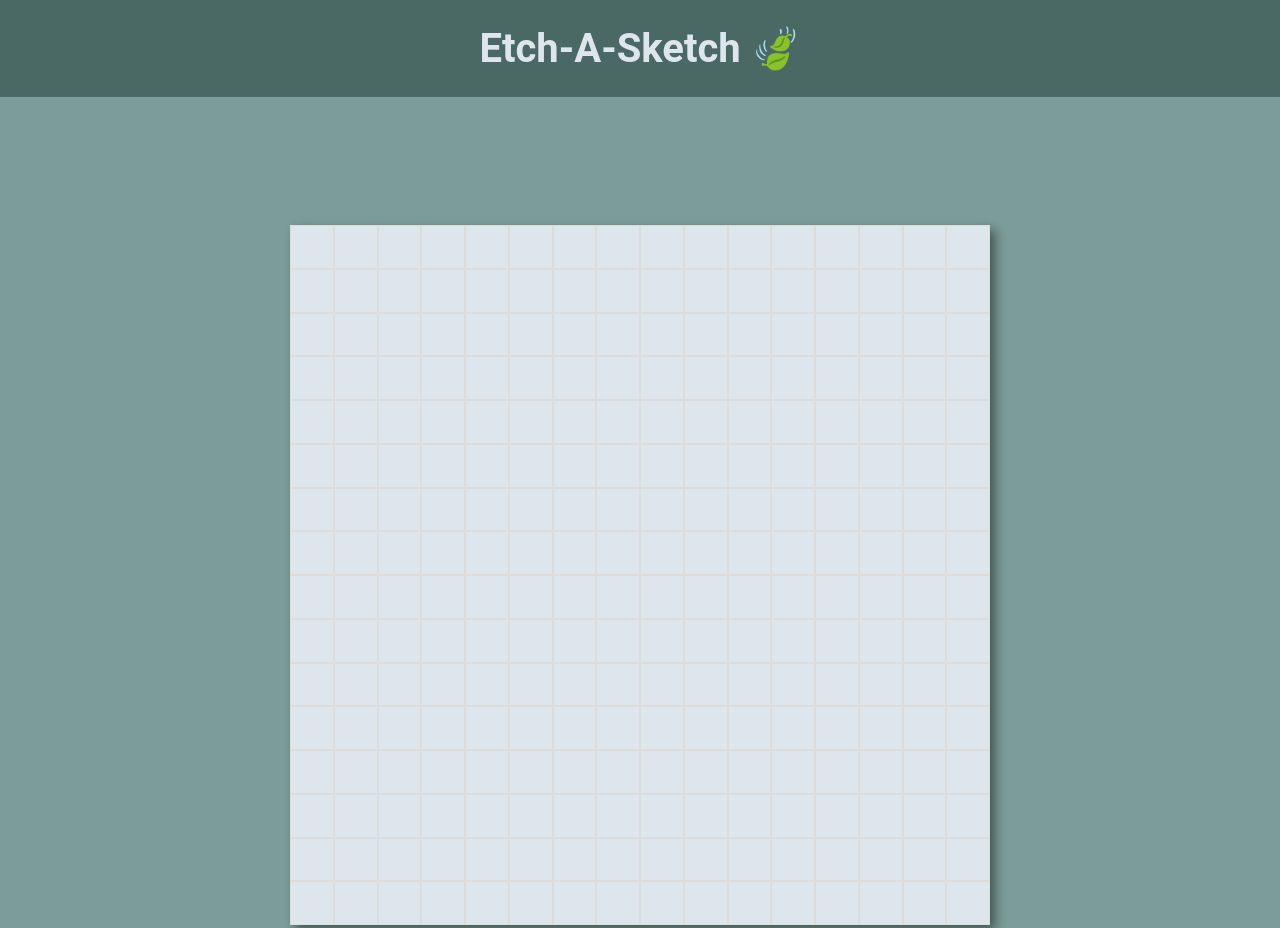
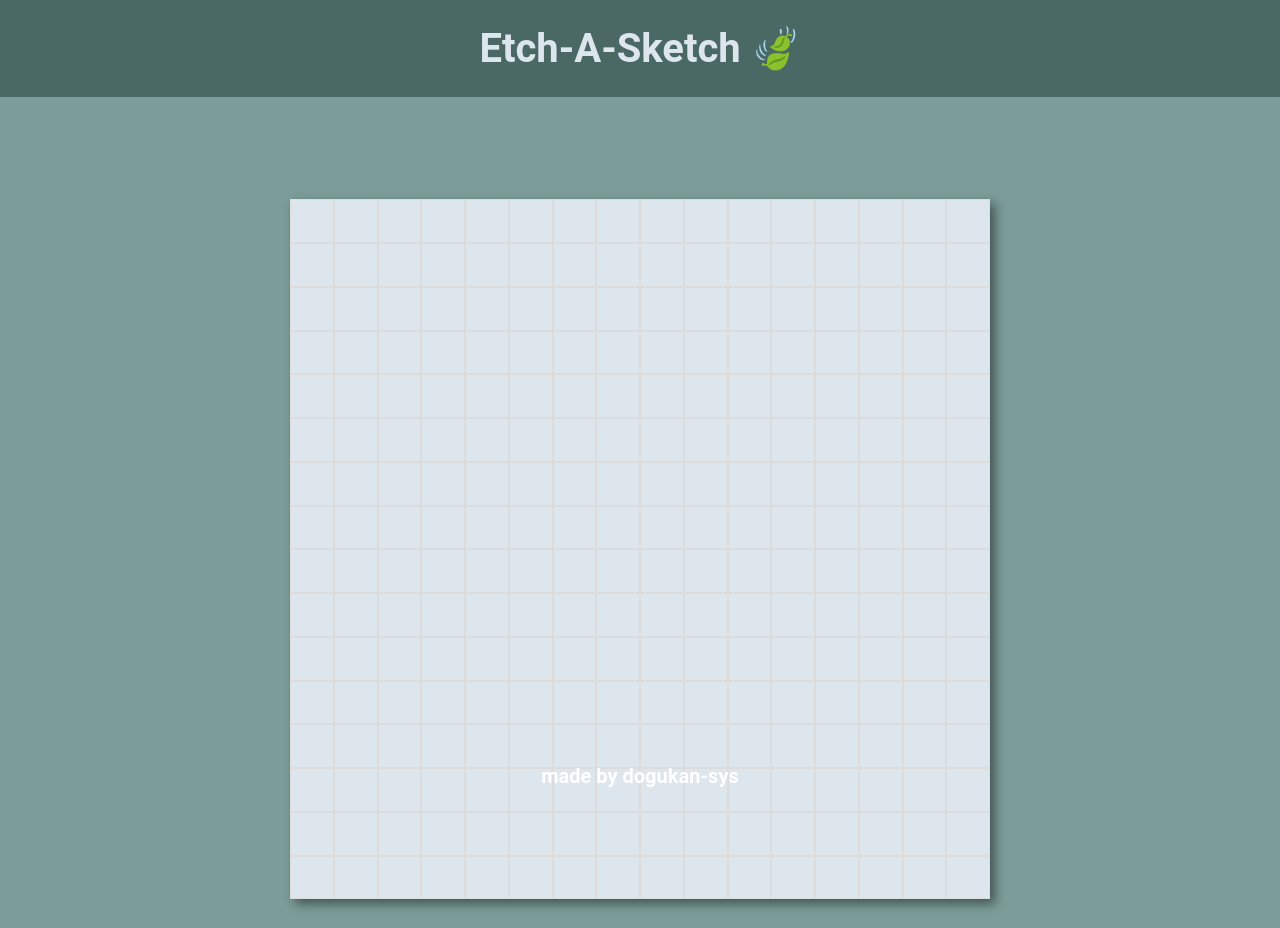
Before and after one commit to dogukan-sys/Etch-a-Sketch, a plain HTML site: page index.html in a window 1280 px wide. Shown: the top 928 px of the page. Drawn offline with Linux system fonts and the light colour scheme.

Commit message:
✨added footer || 🎨 styled footer

```diff
--- a/index.html
+++ b/index.html
@@ -23,6 +23,8 @@
     </div>
 
   </div>
-  <footer></footer>
+  <footer>
+    <a href="https://github.com/dogukan-sys">made by dogukan-sys</a>
+  </footer>
 </body>
 </html>
--- a/main.css
+++ b/main.css
@@ -20,7 +20,9 @@ header{
 
 .content{
   display: flex;
-  padding: 10vw;
+  padding-left: 10vw;
+  padding-right: 10vw;
+  padding-top: 8vw;
   gap: 50px;
   justify-content: center;
   flex-wrap: wrap-reverse ;
@@ -117,3 +119,28 @@ input::-webkit-inner-spin-button {
   -webkit-appearance: none;
   margin: 0px;
 }
+
+footer{
+  position: absolute;
+  bottom: 0;
+  left: 0;
+  display: flex;
+  align-items: center;
+  justify-content: center;
+  gap: 10px;
+  width: 100%;
+  padding-bottom: 12px;
+  font-size: 20px;
+  transition: ease-in-out;
+}
+
+footer:hover{
+  font-weight: bolder;
+  letter-spacing: 1px;
+}
+
+a{
+  font-weight: bold;
+  text-decoration: none;
+  color: white;
+}
```
